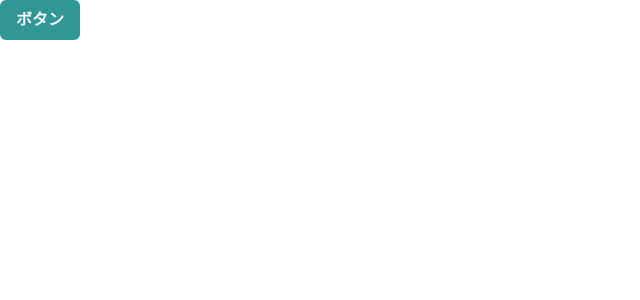
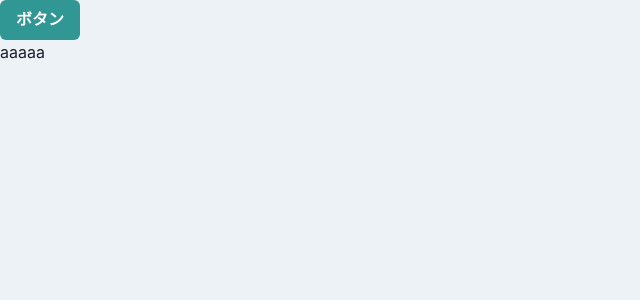
Before and after one commit to yuki-tomioka/udemy-react-step-up_react-intermediate-practice-app, a React (Create React App) app: page / in a window 1280 px wide. Shown: the top 300 px of the page, without its empty margins (0-640 px from the left). Built offline with nearby package versions, Linux system fonts and the light colour scheme.

Commit message:
Globalなスタイルの設定

```diff
--- a/src/App.tsx
+++ b/src/App.tsx
@@ -1,10 +1,11 @@
 import { Button, ChakraProvider } from "@chakra-ui/react";
-import "./styles.css";
+import theme from "./theme/theme";
 
 export default function App() {
   return (
-    <ChakraProvider>
+    <ChakraProvider theme={theme}>
       <Button colorScheme="teal">ボタン</Button>
+      <p>aaaaa</p>
     </ChakraProvider>
   );
 }
--- /dev/null
+++ b/src/theme/theme.ts
@@ -0,0 +1,13 @@
+import { extendTheme } from "@chakra-ui/react";
+
+const theme = extendTheme({
+  styles: {
+    global: {
+      body: {
+        backgroundColor: "gray.100",
+        color: "gray.800"
+      }
+    }
+  }
+})
+export default theme
```
